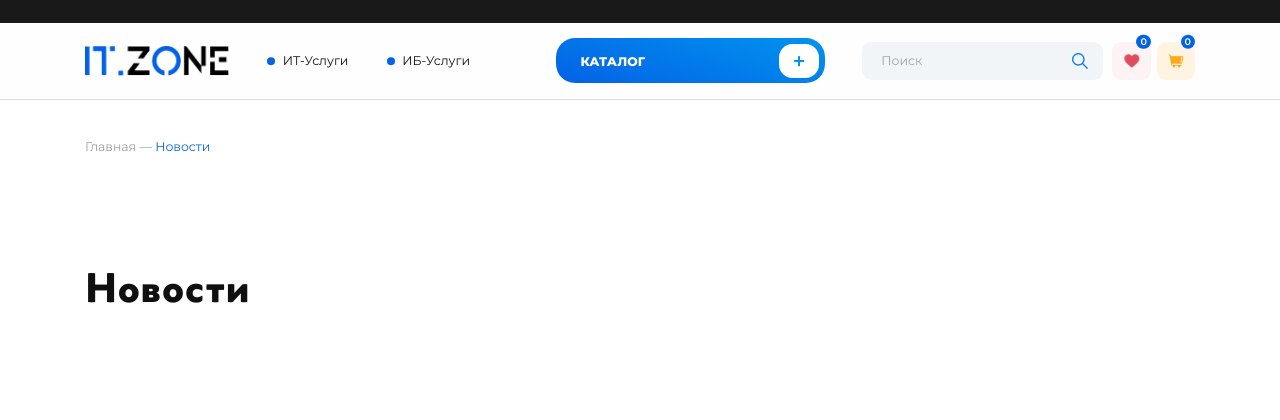
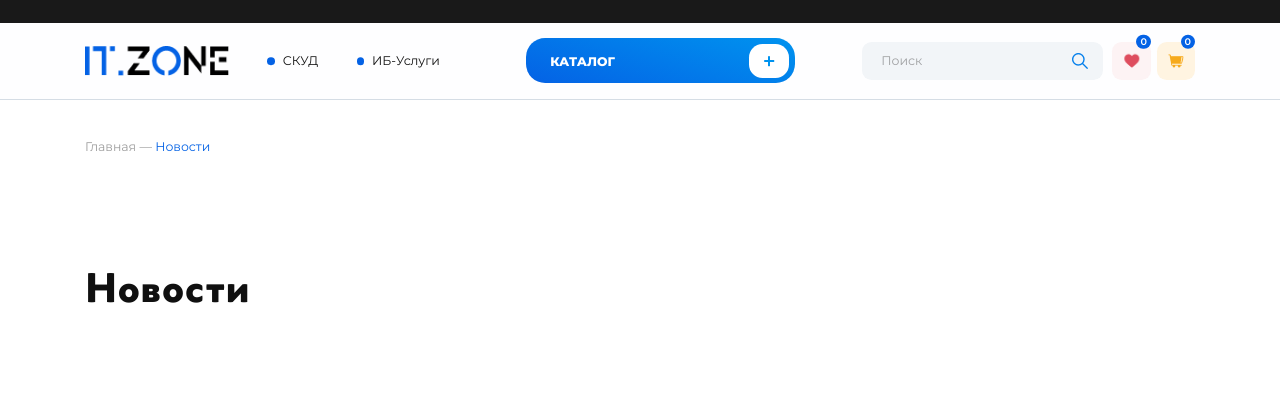
Before and after one commit to guldmytro/django_it_zone, a Django app: page /blog/ in a window 1280 px wide. Shown: the top 420 px of the page. Run offline with Django 3.2, Linux system fonts and the light colour scheme; data that the repository does not hold is empty; some libraries are stand-ins or nearby versions.

Commit message:
Changed It-services to SKUD

```diff
--- a/catalog/templates/layout/base.html
+++ b/catalog/templates/layout/base.html
@@ -72,7 +72,7 @@
                     </a>
                     <ul class="header-services">
                         <li class="header-services__item">
-                            <a href="{% url 'it-services:page' %}">ИТ-Услуги</a>
+                            <a href="{% url 'it-services:page' %}">СКУД</a>
                         </li>
                         <li class="header-services__item">
                             <a href="{% url 'information-security:page' %}">ИБ-Услуги</a>
@@ -241,7 +241,7 @@
                     {% if pages or contacts %}
                     <ul class="footer-menu">
                         <li class="footer-menu__item">
-                            <a href="{% url 'it-services:page' %}">ИТ-Услуги</a>
+                            <a href="{% url 'it-services:page' %}">СКУД</a>
                         </li>
                         <li class="footer-menu__item">
                             <a href="{% url 'information-security:page' %}">ИБ-Услуги</a>
--- a/textpages2/models.py
+++ b/textpages2/models.py
@@ -10,8 +10,8 @@ class Page2(models.Model):
         return self.title
 
     class Meta:
-        verbose_name = 'Страница ИТ'
-        verbose_name_plural = 'Страница ИТ'
+        verbose_name = 'Страница СКУД'
+        verbose_name_plural = 'Страница СКУД'
         ordering = ['id']
 
 
--- a/textpages2/views.py
+++ b/textpages2/views.py
@@ -15,7 +15,7 @@ def page(request):
 
     breadcrumbs = []
     breadcrumbs.append({
-        'label': 'ИТ-Услуги',
+        'label': 'СКУД',
         'url': '',
         'type': 'text'
     })
```
